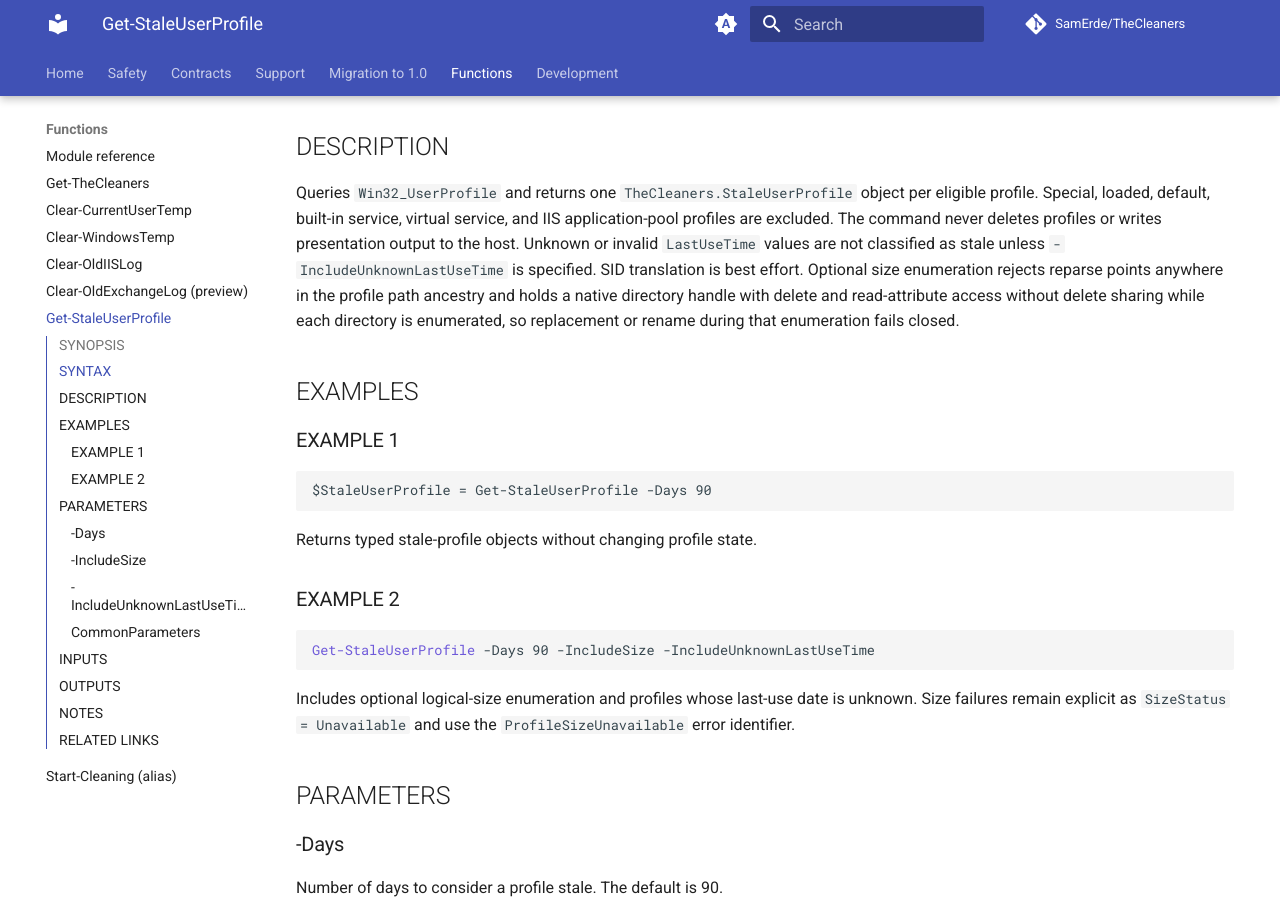
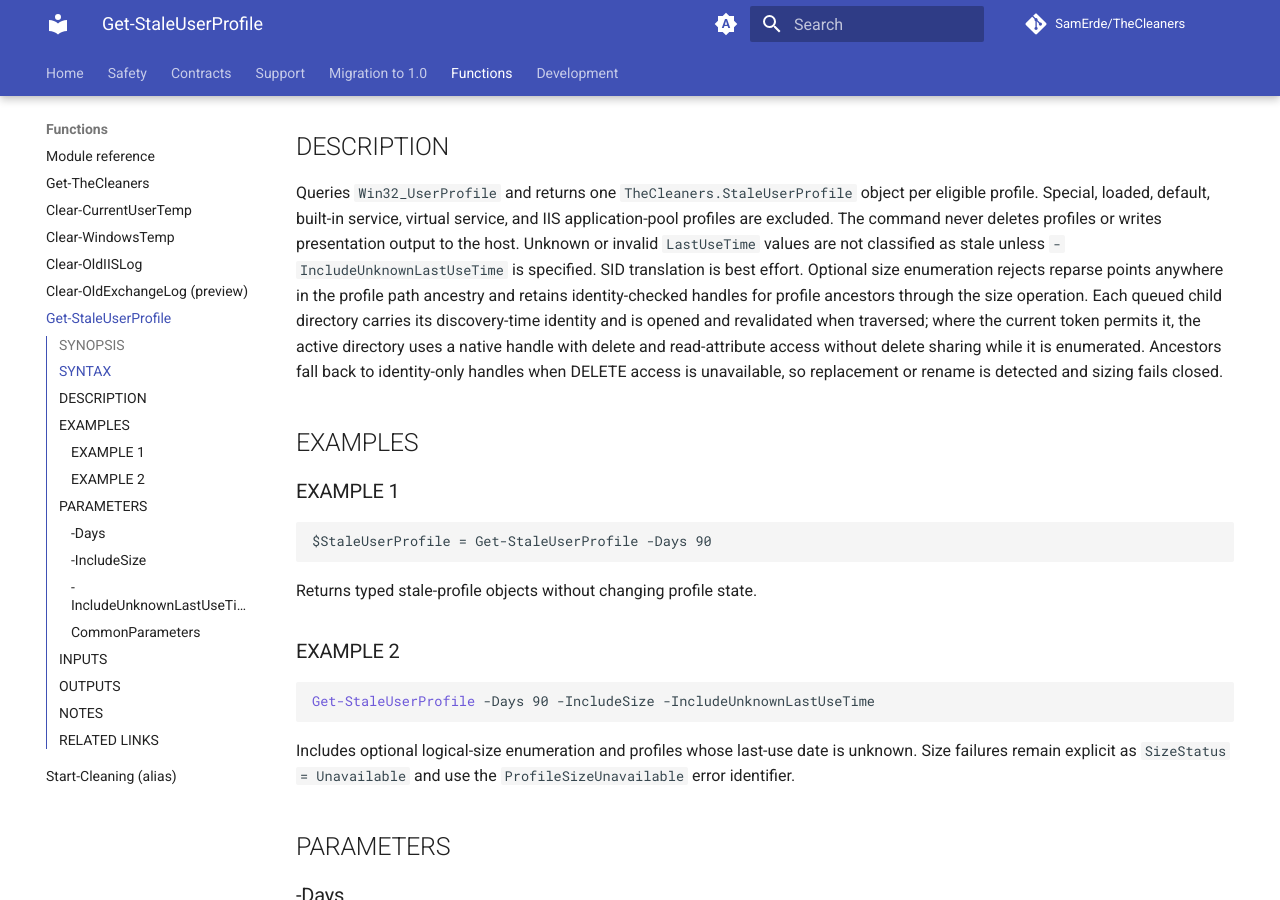
Before and after one commit to SamErde/TheCleaners, an MkDocs documentation site: the page built from docs/Get-StaleUserProfile.md, in a window 1280 px wide and 900 px high, scrolled down 386 px. Built offline with MkDocs 1.6.1 and Material for MkDocs 9.7.7, drawn with Linux system fonts in a browser that asks for light colours; comment, search, counter and statistics services are not loaded.

Commit message:
🐛fix(review): close runtime safety gaps

```diff
--- a/docs/Get-StaleUserProfile.md
+++ b/docs/Get-StaleUserProfile.md
@@ -24,9 +24,13 @@ The command never deletes profiles or writes presentation output to the host.
 Unknown or invalid `LastUseTime` values are not classified as stale unless
 `-IncludeUnknownLastUseTime` is specified. SID translation is best effort. Optional
 size enumeration rejects reparse points anywhere in the profile path ancestry
-and holds a native directory handle with delete and read-attribute access without
-delete sharing while each directory is enumerated, so replacement or rename during
-that enumeration fails closed.
+and retains identity-checked handles for profile ancestors through the size operation.
+Each queued child directory carries its discovery-time identity and is opened and
+revalidated when traversed; where the current token permits it, the active
+directory uses a native handle with delete and read-attribute access without
+delete sharing while it is enumerated. Ancestors fall back to identity-only
+handles when DELETE access is unavailable, so replacement or rename is detected
+and sizing fails closed.
 
 ## EXAMPLES
 
```
Also changed, not shown: docs/safety-and-confirmation.md (+1 -1 lines), 7 other files.
